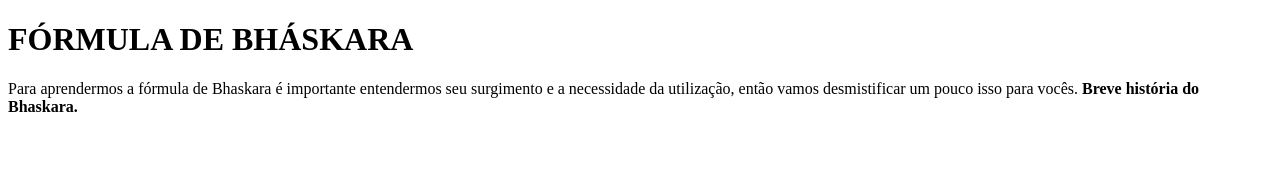
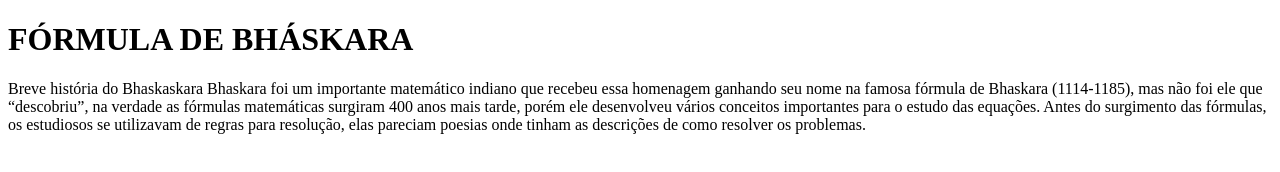
Before and after one commit to gabyy29zinhaa/Criar-um-site, a plain HTML site: page index.html in a window 1280 px wide. Drawn offline with Linux system fonts and the light colour scheme.

Commit message:
Update index.html

```diff
--- a/index.html
+++ b/index.html
@@ -4,8 +4,9 @@
   </head>
   <body>
     <h1>FÓRMULA DE BHÁSKARA</h1>
-    <p1>Para aprendermos a fórmula de Bhaskara é importante entendermos seu surgimento e a necessidade da utilização, então vamos desmistificar um pouco isso para vocês.</p1>
-    <strong>Breve história do Bhaskara.</strong>
+    <h2></h2>Breve história do Bhaskaskara </h2>
+    <p1>Bhaskara foi um importante matemático indiano que recebeu essa homenagem ganhando seu nome na famosa fórmula de Bhaskara (1114-1185), mas não foi ele que “descobriu”, na verdade as fórmulas matemáticas surgiram 400 anos mais tarde, porém ele desenvolveu vários conceitos importantes para o estudo das equações.
+Antes do surgimento das fórmulas, os estudiosos se utilizavam de regras para resolução, elas pareciam poesias onde tinham as descrições de como resolver os problemas.</p1>
     <script>
        window.alert('saiba como faz a fórmula de bháskara!')
   var a= Number(window.prompt('Dig a'))
```
